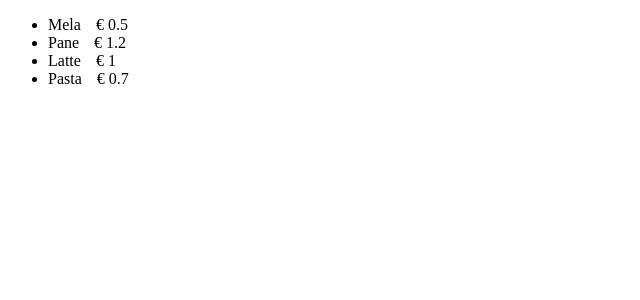
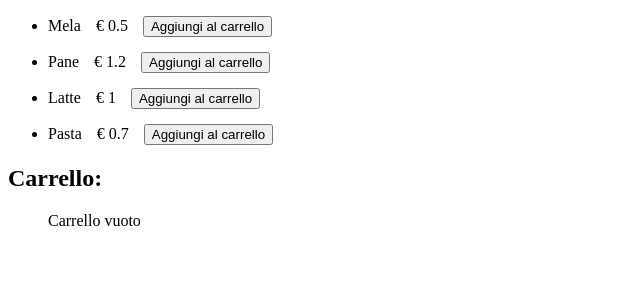
Before and after one commit to Samuele-Finotello/ex-react-usereducer-spesa, a React (Vite) app: page / in a window 1280 px wide. Shown: the top 300 px of the page, without its empty margins (0-640 px from the left). Built offline with nearby package versions, Linux system fonts and the light colour scheme.

Commit message:
[add] feat end milestone 2

```diff
--- a/src/App.jsx
+++ b/src/App.jsx
@@ -11,18 +11,42 @@ function App() {
     { name: 'Pasta', price: 0.7 },
   ];
 
+  function addToCart(product) {
+    if (addedProducts.some(p => p.name === product.name)) return;
+    const productToAdd = {
+      ...product,
+      quantity: 1
+    }
+    setAddedProducts(curr => [...curr, productToAdd])
+  }
+
   return (
     <>
       <div>
         <ul>
-          {products.map(product => {
+          {products.map((product, i) => {
             return (
-              <li>
+              <li className="mb-15" key={i}>
                 <span className="me-15">{product.name}</span>
-                <span>€ {product.price}</span>
+                <span className="me-15">€ {product.price}</span>
+                <button onClick={() => addToCart(product)}>Aggiungi al carrello</button>
               </li>
             )
           })}
+        </ul>
+        <h2>Carrello:</h2>
+        <ul>
+          {addedProducts.length === 0 ? 'Carrello vuoto' :
+            addedProducts.map((product, i) => {
+              return (
+                <li className="mb-15" key={i}>
+                  <span className="me-15">{product.name}</span>
+                  <span className="me-15">€ {product.price}</span>
+                  <span>Quantity: {product.quantity}</span>
+                </li>
+              )
+            })
+          }
         </ul>
       </div>
     </>
--- a/src/index.css
+++ b/src/index.css
@@ -1,3 +1,7 @@
 .me-15 {
   margin-right: 15px;
 }
+
+.mb-15 {
+  margin-bottom: 15px;
+}
```
